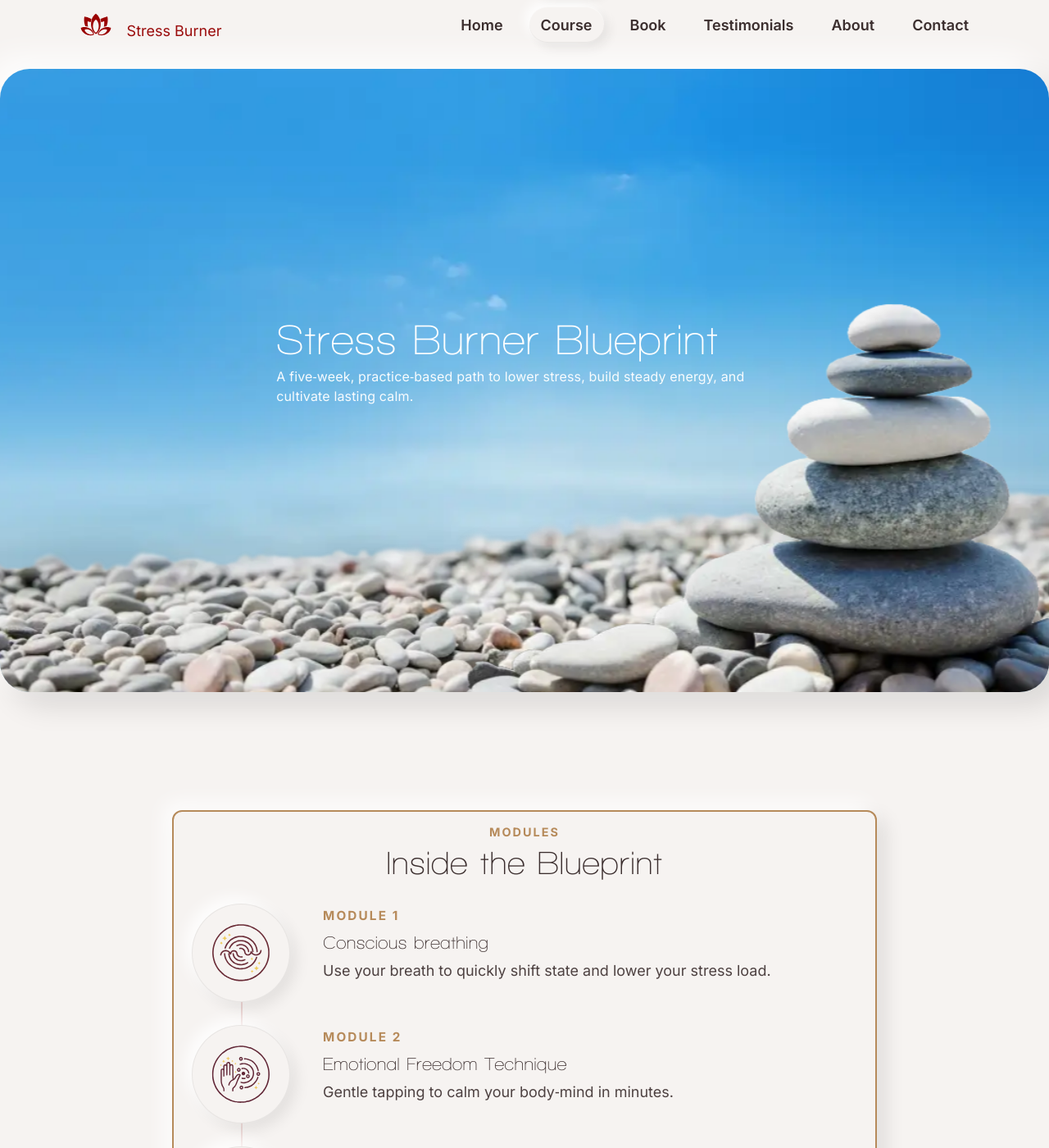
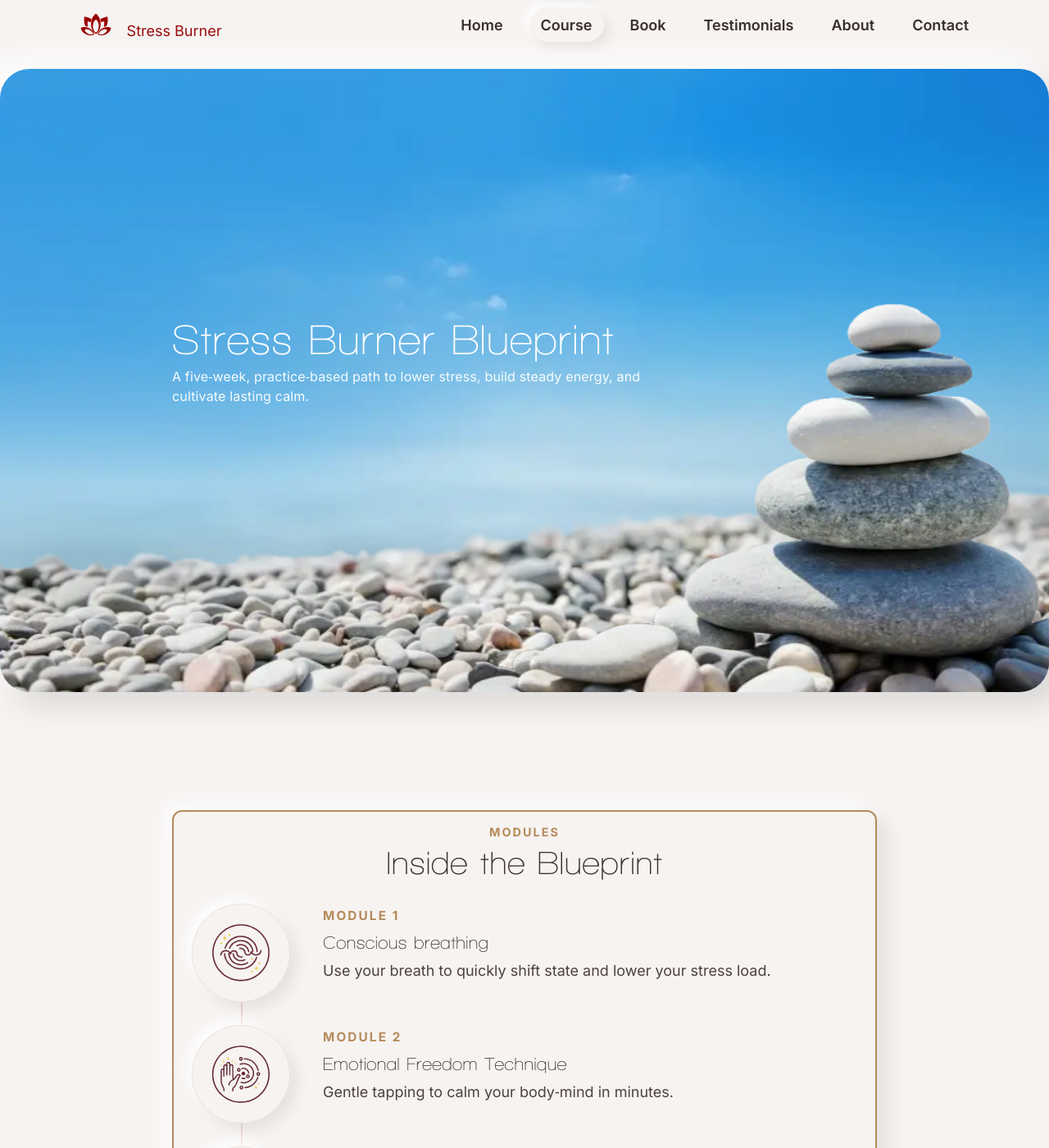
Before and after one commit to chriswakeley/test-blog, a Jekyll site: the page built from course.md, in a window 1280 px wide and 1400 px high. Shown: the whole window at 82% size. Built offline with Jekyll 4.4.1, drawn with Linux system fonts in a browser that asks for light colours.

Commit message:
Align title hero section width with container-narrow for consistent layout on desktop

```diff
--- a/assets/css/main.css
+++ b/assets/css/main.css
@@ -686,7 +686,7 @@ main{flex:1}
 /* Desktop: keep title/subheader left edge no farther left than modules panel (container-narrow width) */
 @media (min-width: 901px){
   .title-hero .section-intro.on-parallax{
-    max-width: 860px; /* matches .container-narrow */
+    width: 860px; /* exactly match .container-narrow width so left edges align */
     margin-left: auto;
     margin-right: auto;
   }
```
